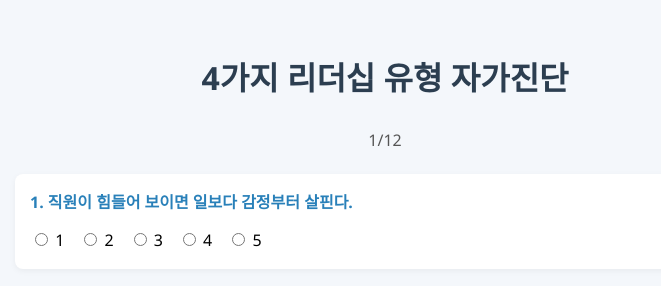
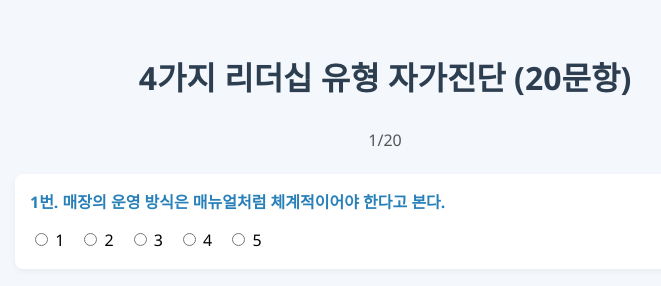
Before and after one commit to bcshine/leadership_02, a plain HTML site: page index.html in a window 1280 px wide. Shown: the whole page, without its empty margins (255-916 px from the left). Drawn offline with Linux system fonts and the light colour scheme.

Commit message:
20문황으로 재확장
적용되었는지 재확인

```diff
--- a/index.html
+++ b/index.html
@@ -164,8 +164,8 @@
 <body>
     <!-- Section 1: 자가진단 -->
     <div class="section active" id="assessment">
-        <h1>4가지 리더십 유형 자가진단</h1>
-        <div class="progress" id="progress">1/12</div>
+        <h1>4가지 리더십 유형 자가진단 (20문항)</h1>
+        <div class="progress" id="progress">1/20</div>
         <form id="quizForm">
             <div id="questions"></div>
             <button type="button" id="nextQuestion">다음 질문</button>
@@ -285,20 +285,28 @@
     </div>
 
     <script>
-        // 질문 데이터
+        // 질문 데이터 - 유형별로 5개씩 총 20문항
         const questions = [
-            { text: "1. 직원이 힘들어 보이면 일보다 감정부터 살핀다.", type: "엄마형" },
-            { text: "2. 팀원이 스스로 생각하고 성장하도록 기다린다.", type: "코치형" },
-            { text: "3. 작업, 품질, 서비스의 완성도가 항상 중요하다.", type: "장인형" },
-            { text: "4. 문제 상황에서는 신속하게 방향을 지시한다.", type: "지휘관형" },
-            { text: "5. 감정적으로 힘들어하는 직원에게 위로와 공감을 자주 표현한다.", type: "엄마형" },
-            { text: "6. 질문을 통해 직원 스스로 답을 찾게 한다.", type: "코치형" },
-            { text: "7. 일의 기준과 원칙이 지켜졌는지를 중요하게 본다.", type: "장인형" },
-            { text: "8. 결정은 빠르게 내리고 책임은 내가 진다.", type: "지휘관형" },
-            { text: "9. 직원과 정서적으로 친밀한 관계를 유지하는 편이다.", type: "엄마형" },
-            { text: "10. 팀원과 자주 대화하며 의견을 수렴하려 한다.", type: "코치형" },
-            { text: "11. 매뉴얼이나 체크리스트를 철저히 활용한다.", type: "장인형" },
-            { text: "12. 위기 상황에서는 빠르게 판단하고 강하게 이끈다.", type: "지휘관형" }
+            { text: "1번. 매장의 운영 방식은 매뉴얼처럼 체계적이어야 한다고 본다.", type: "장인형" },
+            { text: "2번. 일보다 사람 사이의 관계가 더 중요하다고 생각한다.", type: "엄마형" },
+            { text: "3번. 업무보다 사람의 성장에 더 큰 의미를 둔다.", type: "코치형" },
+            { text: "4번. 직원이 힘들어 보이면 일보다 감정부터 살핀다.", type: "엄마형" },
+            { text: "5번. 중요한 결정은 빠르게 내려야 한다고 생각한다.", type: "지휘관형" },
+            { text: "6번. 작은 실수도 그냥 넘어가지 않고 정확히 짚는 편이다.", type: "장인형" },
+            { text: "7번. 팀원이 스스로 생각하고 성장하도록 기다린다.", type: "코치형" },
+            { text: "8번. 위기 상황에서는 빠르게 판단하고 강하게 이끈다.", type: "지휘관형" },
+            { text: "9번. 직원과 정서적으로 친밀한 관계를 유지하는 편이다.", type: "엄마형" },
+            { text: "10번. 매뉴얼이나 체크리스트를 철저히 활용한다.", type: "장인형" },
+            { text: "11번. 직원이 스스로 해결책을 찾도록 기다리는 편이다.", type: "코치형" },
+            { text: "12번. 직원의 감정을 이해하기 위해 개인적인 이야기를 먼저 꺼낸 적이 있다.", type: "엄마형" },
+            { text: "13번. 문제 상황에서는 신속하게 방향을 지시한다.", type: "지휘관형" },
+            { text: "14번. 일의 기준과 원칙이 지켜졌는지를 중요하게 본다.", type: "장인형" },
+            { text: "15번. 질문을 통해 직원 스스로 답을 찾게 한다.", type: "코치형" },
+            { text: "16번. 혼자서라도 먼저 실행하고 결과로 보여주는 편이다.", type: "지휘관형" },
+            { text: "17번. 감정적으로 힘들어하는 직원에게 위로와 공감을 자주 표현한다.", type: "엄마형" },
+            { text: "18번. 작업 품질이나 서비스의 완성도가 항상 중요하다.", type: "장인형" },
+            { text: "19번. 팀원과 자주 대화하며 의견을 수렴하려 한다.", type: "코치형" },
+            { text: "20번. 결정은 빠르게 내리고 책임은 내가 진다.", type: "지휘관형" }
         ];
 
         // 현재 질문 인덱스
@@ -337,7 +345,7 @@
             }
 
             // 진행 상황 업데이트
-            progressDiv.textContent = `${index + 1}/12`;
+            progressDiv.textContent = `${index + 1}/20`;
 
             // 응답이 선택되면 다음 버튼 활성화
             const radioButtons = div.querySelectorAll('input[type="radio"]');
@@ -359,7 +367,7 @@
                 renderQuestion(currentQuestion);
                 nextQuestionBtn.style.display = 'none';
 
-                // 마지막 질문(12번)에 도달하면 다음 버튼 대신 결과 보기 버튼 표시
+                // 마지막 질문(20번)에 도달하면 다음 버튼 대신 결과 보기 버튼 표시
                 if (currentQuestion === questions.length - 1) {
                     const radioButtons = document.querySelectorAll(`input[name="q${currentQuestion}"]`);
                     radioButtons.forEach(radio => {
```
